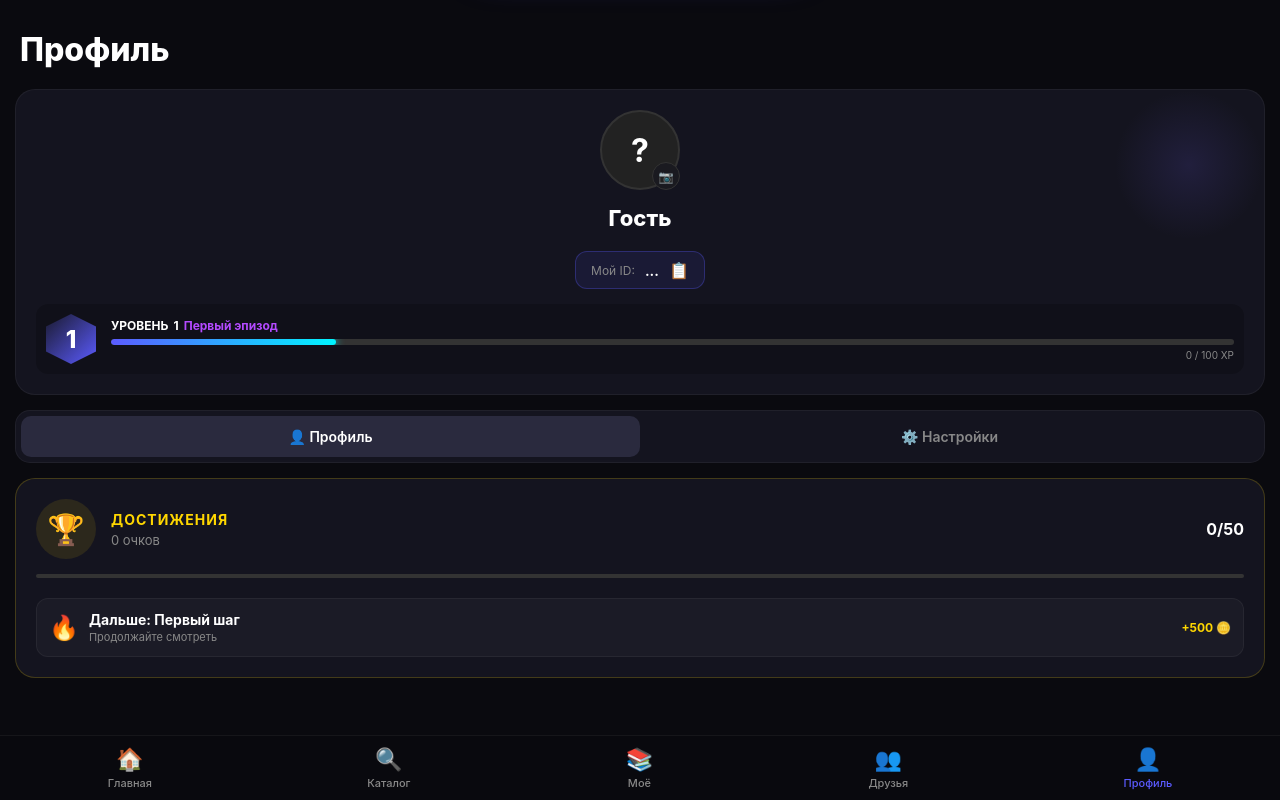
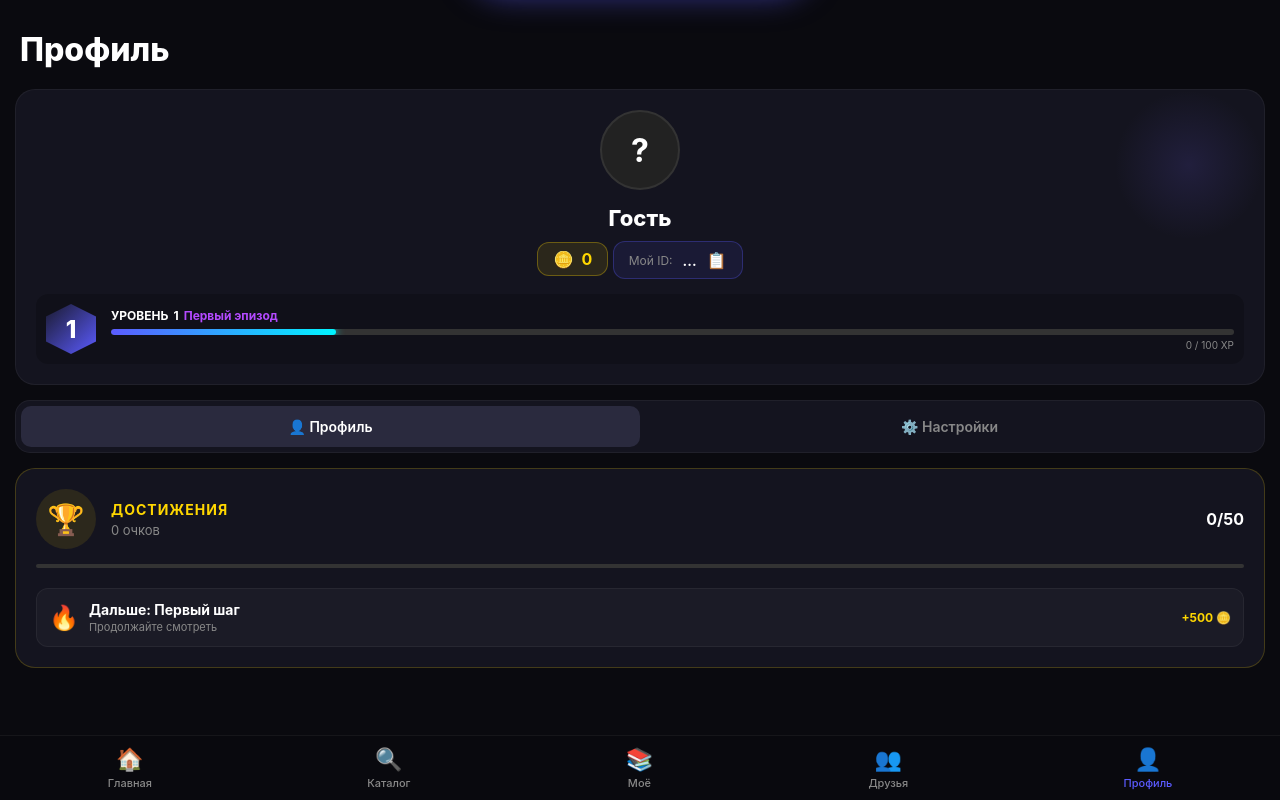
Before and after one commit to supportonikaanime-stack/onika-app, a plain HTML site: page index.html in a window 1280 px wide. Both pictures are taken after a click on the element "👤 Профиль". Drawn offline with nearby package versions, Linux system fonts and the light colour scheme; a script that the page names is missing.

Commit message:
Update index.html

```diff
--- a/index.html
+++ b/index.html
@@ -95,12 +95,27 @@
         .profile-container { padding: 0 15px; }
         .user-card { background: #14141f; border-radius: 20px; padding: 20px; border: 1px solid rgba(255,255,255,0.05); position: relative; overflow: hidden; }
         .user-card::before { content: ''; position: absolute; top: 0; right: 0; width: 150px; height: 150px; background: radial-gradient(circle, rgba(108, 92, 231, 0.15), transparent 70%); border-radius: 50%; pointer-events: none; }
-        .avatar-container { position: relative; width: 80px; height: 80px; margin: 0 auto 15px auto; cursor: pointer; }
+        .avatar-container { position: relative; width: 80px; height: 80px; margin: 0 auto 15px auto; }
         .avatar { width: 100%; height: 100%; border-radius: 50%; background: #222; border: 2px solid #333; display: flex; align-items: center; justify-content: center; font-size: 32px; font-weight: bold; overflow: hidden; }
         .avatar img { width: 100%; height: 100%; object-fit: cover; }
-        .camera-icon { position: absolute; bottom: 0; right: 0; background: #1a1a20; border: 1px solid #333; width: 28px; height: 28px; border-radius: 50%; display: flex; align-items: center; justify-content: center; font-size: 12px; color: #888; }
+
         .user-details { text-align: center; }
-        .user-details h2 { font-size: 22px; font-weight: 800; color: #fff; margin-bottom: 15px; }
+        .user-details h2 { font-size: 22px; font-weight: 800; color: #fff; margin-bottom: 5px; }
+
+        /* Стиль для баланса монет */
+        .coin-balance {
+            background: rgba(255, 215, 0, 0.1);
+            border: 1px solid rgba(255, 215, 0, 0.3);
+            border-radius: 12px;
+            padding: 6px 15px;
+            display: inline-flex;
+            align-items: center;
+            gap: 8px;
+            margin-bottom: 15px;
+            color: #ffd700;
+            font-weight: bold;
+            font-size: 16px;
+        }
 
         .level-row { display: flex; align-items: center; gap: 15px; background: rgba(0,0,0,0.2); padding: 10px; border-radius: 12px; text-align: left; cursor: pointer; transition: 0.2s; }
         .level-row:active { transform: scale(0.98); }
@@ -111,8 +126,6 @@
         .xp-bar-container { width: 100%; height: 6px; background: #333; border-radius: 3px; overflow: hidden; margin-bottom: 4px; }
         .xp-bar-fill { height: 100%; background: linear-gradient(90deg, #5b5bff, #00f5ff); border-radius: 3px; box-shadow: 0 0 10px #00f5ff; }
         .xp-text { font-size: 10px; color: #888; text-align: right; }
-
-        /* СТАТИСТИКА УДАЛЕНА */
 
         .profile-tabs { display: flex; background: #14141f; border-radius: 15px; padding: 5px; margin-top: 15px; border: 1px solid rgba(255,255,255,0.05); }
         .tab-btn { flex: 1; padding: 12px; border: none; background: transparent; color: #888; font-size: 14px; font-weight: 600; border-radius: 10px; display: flex; align-items: center; justify-content: center; gap: 8px; cursor: pointer; transition: 0.2s; }
@@ -152,12 +165,15 @@
         .ach-list-info { flex: 1; }
         .ach-list-info h4 { font-size: 14px; color: #fff; margin-bottom: 2px; }
         .ach-list-info p { font-size: 11px; color: #aaa; }
+
+        /* Стили для попапа уровня */
         .level-up-popup { position: fixed; top: -100px; left: 50%; transform: translateX(-50%); background: linear-gradient(135deg, #1a1a2e, #5b5bff); padding: 15px 30px; border-radius: 50px; display: flex; align-items: center; gap: 15px; box-shadow: 0 10px 30px rgba(91, 91, 255, 0.5); z-index: 20000; transition: top 0.5s cubic-bezier(0.175, 0.885, 0.32, 1.275); width: 90%; max-width: 350px; }
         .level-up-popup.show { top: 20px; }
         .level-up-popup .icon { font-size: 30px; flex-shrink: 0; }
         .level-up-popup .text { flex: 1; min-width: 0; }
         .level-up-popup .text h4 { color: #fff; font-size: 16px; margin-bottom: 2px; }
         .level-up-popup .text p { color: rgba(255,255,255,0.8); font-size: 12px; white-space: nowrap; overflow: hidden; text-overflow: ellipsis; }
+        .level-up-popup .coins { font-size: 16px; font-weight: bold; color: #ffd700; background: rgba(0,0,0,0.3); padding: 4px 8px; border-radius: 8px; }
 
         .bottom-nav { position: fixed; bottom: 0; left: 0; width: 100%; height: var(--nav-h); background: rgba(10,10,15,0.95); backdrop-filter: blur(20px); border-top: 1px solid rgba(255,255,255,0.05); display: flex; justify-content: space-around; align-items: center; z-index: 9999; padding-bottom: env(safe-area-inset-bottom); }
         .nav-item { display: flex; flex-direction: column; align-items: center; color: var(--muted); cursor: pointer; }
@@ -174,6 +190,7 @@
             <h4>Новый уровень: <span id="popup-level">2</span></h4>
             <p>Звание: <span id="popup-rank">Любопытный зритель</span></p>
         </div>
+        <div class="coins">+<span id="popup-coins">100</span> 🪙</div>
     </div>
 
     <div id="screen-home" class="screen active">
@@ -285,13 +302,17 @@
         <header class="profile-header"><h1>Профиль</h1></header>
         <div class="profile-container">
             <div class="user-card">
-                <div class="avatar-container" onclick="document.getElementById('avatar-upload').click()">
+                <div class="avatar-container">
                     <div class="avatar" id="tg-avatar"><span id="avatar-letter">?</span></div>
-                    <div class="camera-icon">📷</div>
                 </div>
-                <input type="file" id="avatar-upload" accept="image/*" style="display: none;" onchange="uploadCustomAvatar(this)">
                 <div class="user-details">
                     <h2 id="tg-name">Гость</h2>
+
+                    <!-- Блок с монетами -->
+                    <div class="coin-balance">
+                        <span>🪙</span>
+                        <span id="user-coins">0</span>
+                    </div>
 
                     <div onclick="copyMyId()" style="background: rgba(91,91,255,0.1); border: 1px solid rgba(91,91,255,0.3); border-radius: 12px; padding: 8px 15px; display: inline-flex; align-items: center; gap: 10px; margin-bottom: 15px; cursor: pointer; margin-top: 5px;">
                         <span style="color: #888; font-size: 12px;">Мой ID:</span>
@@ -309,8 +330,6 @@
                     </div>
                 </div>
             </div>
-
-            <!-- БЛОК СТАТИСТИКИ УДАЛЕН -->
 
             <div class="profile-tabs">
                 <button class="tab-btn active" id="tab-btn-profile" onclick="switchProfileTab('profile')">👤 Профиль</button>
@@ -332,7 +351,7 @@
             </div>
 
             <div class="settings-card" id="settings-content-tab" style="display: none;">
-                <div style="padding: 20px; text-align: center; color: #888;">⚙️ Загрузка...</div>
+                <div style="padding: 20px; text-align: center; color: #888;">⚙️ Настроек пока нет</div>
             </div>
             <div style="height: 20px;"></div>
         </div>
@@ -392,6 +411,6 @@
         <div class="nav-item" onclick="switchTab('profile', this)"><span class="nav-icon">👤</span><span class="nav-text">Профиль</span></div>
     </nav>
 
-    <script src="app.js?v=85"></script>
+    <script src="app.js?v=86"></script>
 </body>
 </html>
```
